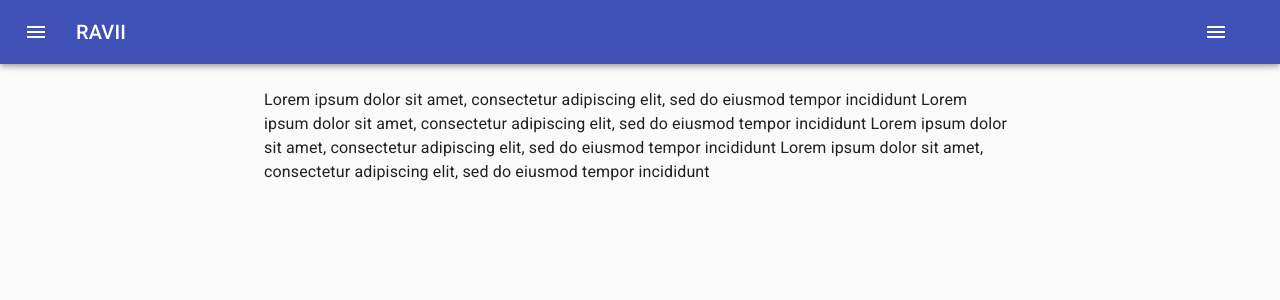
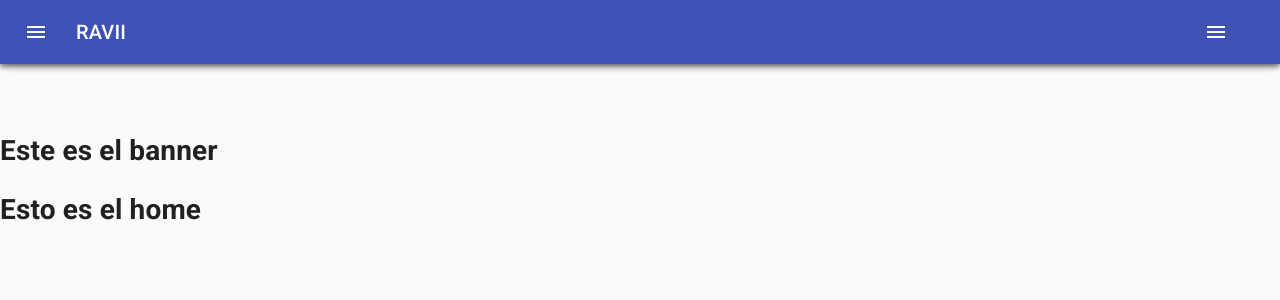
Before and after one commit to lenninIbarrraGonzalez/rawII, a React app: page / in a window 1280 px wide. Shown: the top 300 px of the page. Built offline with nearby package versions, Linux system fonts and the light colour scheme.

Commit message:
implementando layouth

```diff
--- /dev/null
+++ b/src/components/BannerHome.jsx
@@ -0,0 +1,11 @@
+import React from 'react'
+
+function BannerHome() {
+  return (
+    <div>
+      <h1>Este es el banner</h1>
+    </div>
+  )
+}
+
+export default BannerHome
--- a/src/components/Drawers.jsx
+++ b/src/components/Layout.jsx
@@ -110,9 +110,8 @@ const useStyles = makeStyles((theme) => ({
   },
 }));
 
-export default function Drawers() {
+export default function Layout({ children }) {
   const classes = useStyles();
-  const theme = useTheme();
   const [openLeft, setOpenLeft] = React.useState(false);
   const [openRight, setOpenRight] = React.useState(false);
 
@@ -183,18 +182,13 @@ export default function Drawers() {
         <MenuProfile />
       </Drawer>
 
-
-
-
       <main
         className={clsx(classes.contentLeft, {
           [classes.contentShiftLeft]: openLeft,
         })}
       >
         <div className={classes.drawerHeaderLeft} />
-        <Typography paragraph>
-          Lorem ipsum dolor sit amet, consectetur adipiscing elit, sed do eiusmod tempor incididunt Lorem ipsum dolor sit amet, consectetur adipiscing elit, sed do eiusmod tempor incididunt Lorem ipsum dolor sit amet, consectetur adipiscing elit, sed do eiusmod tempor incididunt Lorem ipsum dolor sit amet, consectetur adipiscing elit, sed do eiusmod tempor incididunt
-        </Typography>
+        {children}
       </main>
       <Drawer
         className={classes.drawer}
--- a/src/containers/Home.jsx
+++ b/src/containers/Home.jsx
@@ -1,11 +1,11 @@
 import React from 'react';
-import initialState from '../../initialState';
-import Events from '../components/Events';
-
-
+import BannerHome from '../components/BannerHome';
 
 const Home = () => (
-  <Events events={initialState.events} />
+  <>
+    <BannerHome />
+    <h1>Esto es el home</h1>
+  </>
 )
 
 export default Home;
--- /dev/null
+++ b/src/routes/App.js
@@ -0,0 +1,30 @@
+import React from 'react';
+// import { BrowserRouter, Switch, Route } from 'react-router-dom';
+// import WaitingRoom from '../containers/WaitingRoom';
+import { ThemeProvider } from '@material-ui/core/styles';
+import { BrowserRouter, Route, Switch } from "react-router-dom";
+import NotFound from '../containers/NotFound';
+import Home from '../containers/Home';
+import theme from '../../temaConfig';
+import Layout from '../components/Layout';
+
+const App = () =>
+
+(
+  <ThemeProvider theme={theme}>
+
+    <Layout />
+
+    <BrowserRouter>
+      <Switch>
+        <Route exact path="/" component={Home} />
+
+        <Route component={NotFound} />
+      </Switch>
+    </BrowserRouter>
+    <Layout />
+  </ThemeProvider>
+)
+
+
+export default App;
--- a/src/routes/App.jsx
+++ /dev/null
@@ -1,27 +0,0 @@
-import React from 'react';
-// import { BrowserRouter, Switch, Route } from 'react-router-dom';
-// import Home from '../containers/Home';
-// import WaitingRoom from '../containers/WaitingRoom';
-// import NotFound from '../containers/NotFound';
-import { ThemeProvider } from '@material-ui/core/styles';
-import theme from '../../temaConfig';
-import Drawers from '../components/Drawers';
-
-const App = () =>
-// <BrowserRouter>
-//   <Switch>
-//     <Route exact path="/" component={Home} />
-//     <Route exact path="/waitingroom" component={WaitingRoom} />
-//     <Route component={NotFound} />
-//   </Switch>
-// </BrowserRouter>
-(
-  <ThemeProvider theme={theme}>
-
-    <Drawers />
-
-  </ThemeProvider>
-)
-
-
-export default App;
```
